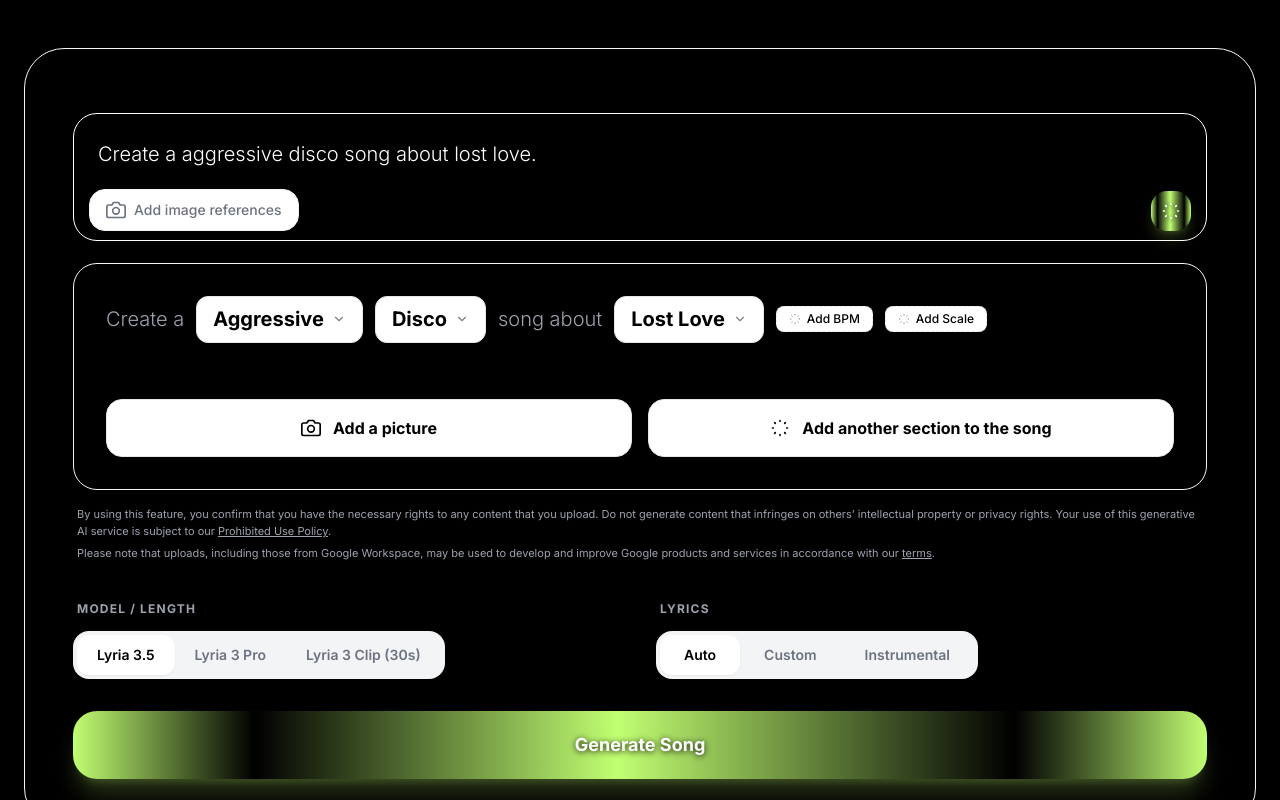
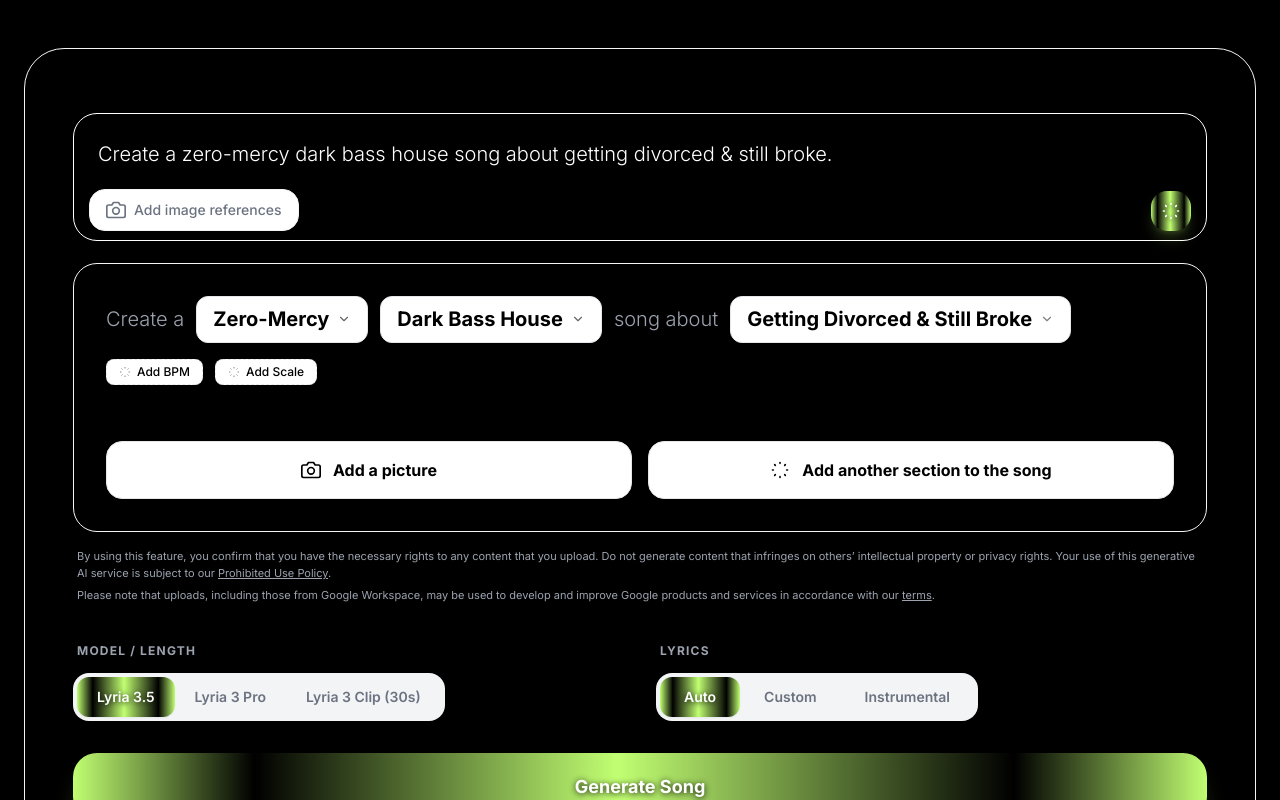
Before and after one commit to Tattzy25/Roasttyira, a React (Vite) app: page / in a window 1280 px wide. Shown: the top 800 px of the page. Built offline with nearby package versions, Linux system fonts and the light colour scheme.

Commit message:
updated styles

```diff
--- a/App.tsx
+++ b/App.tsx
@@ -337,7 +337,9 @@ const App: React.FC = () => {
                 <label className="text-xs font-bold uppercase tracking-widest text-gray-400 ml-1">Model / Length</label>
                 <div className="flex bg-gray-100 p-1 rounded-2xl w-fit">
                   {(['Lyria 3.5', 'Lyria 3 Pro', 'Lyria 3 Clip (30s)'] as Duration[]).map((opt) => (
-                    <button key={opt} onClick={() => setDuration(opt)} className={`px-5 py-2.5 rounded-xl text-sm font-semibold transition-all ${duration === opt ? 'bg-white shadow-sm text-black' : 'text-gray-500 hover:text-gray-800'}`}>{opt}</button>
+                    <button key={opt} onClick={() => setDuration(opt)} className={`px-5 py-2.5 rounded-xl text-sm font-semibold transition-all ${duration === opt ? 'music-gradient text-white shadow-sm' : 'text-gray-500 hover:text-gray-800'}`}>
+                      <span className={duration === opt ? 'drop-shadow-[0_1px_3px_rgba(0,0,0,0.9)]' : ''}>{opt}</span>
+                    </button>
                   ))}
                 </div>
               </div>
@@ -345,7 +347,9 @@ const App: React.FC = () => {
                 <label className="text-xs font-bold uppercase tracking-widest text-gray-400 ml-1">Lyrics</label>
                 <div className="flex bg-gray-100 p-1 rounded-2xl w-fit">
                   {(['Auto', 'Custom', 'Instrumental'] as LyricsOption[]).map((opt) => (
-                    <button key={opt} onClick={() => setLyricsOption(opt)} className={`px-6 py-2.5 rounded-xl text-sm font-semibold transition-all ${lyricsOption === opt ? 'bg-white shadow-sm text-black' : 'text-gray-500'}`}>{opt}</button>
+                    <button key={opt} onClick={() => setLyricsOption(opt)} className={`px-6 py-2.5 rounded-xl text-sm font-semibold transition-all ${lyricsOption === opt ? 'music-gradient text-white shadow-sm' : 'text-gray-500 hover:text-gray-800'}`}>
+                      <span className={lyricsOption === opt ? 'drop-shadow-[0_1px_3px_rgba(0,0,0,0.9)]' : ''}>{opt}</span>
+                    </button>
                   ))}
                 </div>
               </div>
@@ -456,6 +460,28 @@ const App: React.FC = () => {
                     <div className={`relative z-[30] flex transition-all duration-700 ease-in-out gap-6 items-center ${isExpanded ? 'flex-col md:flex-row mb-8' : 'flex-row'}`} onClick={() => !isExpanded && toggleExpand(result.id)} style={{ cursor: isExpanded ? 'default' : 'pointer' }}>
                       <div className={`relative shrink-0 transition-all duration-700 ease-in-out rounded-3xl overflow-hidden shadow-2xl ${isExpanded ? 'w-48 h-48 md:w-56 md:h-56' : 'w-16 h-16'}`}>
                         <img src={result.coverImageUrl || "https://model.tattty.com/ROASTTID-BEATZ.png"} alt={result.title || "Roasttid Beatz"} className="w-full h-full object-cover" />
+                        {result.audioUrl && !isEncoding && !isGenerating && (
+                          <button
+                            onClick={(e) => {
+                              e.stopPropagation();
+                              const audio = document.getElementById(`audio-${result.id}`) as HTMLAudioElement | null;
+                              if (audio) {
+                                if (audio.paused) audio.play();
+                                else audio.pause();
+                              }
+                            }}
+                            className="absolute inset-0 bg-black/20 hover:bg-black/40 transition-all flex items-center justify-center group/play"
+                            aria-label={isResultPlaying === result.id ? "Pause song" : "Play song"}
+                          >
+                            <div className={`${isExpanded ? 'w-16 h-16' : 'w-10 h-10'} bg-white/90 backdrop-blur rounded-full flex items-center justify-center text-black shadow-xl transition-transform group-hover/play:scale-110 active:scale-95`}>
+                              {isResultPlaying === result.id ? (
+                                <Icons.Pause className={isExpanded ? 'w-8 h-8' : 'w-5 h-5'} />
+                              ) : (
+                                <Icons.Play className={isExpanded ? 'w-8 h-8 ml-1' : 'w-5 h-5 ml-0.5'} />
+                              )}
+                            </div>
+                          </button>
+                        )}
                         {(isEncoding || isGenerating) && <div className="absolute inset-0 bg-black/60 backdrop-blur-[2px] flex items-center justify-center"><Icons.Loading className={`${isExpanded ? 'w-12 h-12' : 'w-6 h-6'} text-[#c1ff72] animate-spin`} /></div>}
                       </div>
 
@@ -533,7 +559,7 @@ const App: React.FC = () => {
                         <div className="pt-4 pb-2">
                           <div className="space-y-3">
                             <label className="text-[10px] font-bold uppercase tracking-widest text-gray-400 ml-1">Composition Lyrics</label>
-                            <div className="bg-[#000000] border border-gray-100 rounded-[32px] p-8 h-[240px] overflow-y-auto text-base text-[#ffffff] italic whitespace-pre-wrap font-serif shadow-inner custom-scrollbar">{result.lyrics ? cleanLyricsForDisplay(result.lyrics) : (isGenerating ? "Synthesizing narrative..." : "Instrumental")}</div>
+                            <div className="bg-[#000000] border border-gray-100 rounded-[32px] p-8 h-[240px] overflow-y-auto text-[32px] leading-[40px] text-center text-[#ffffff] italic whitespace-pre-wrap font-serif shadow-inner custom-scrollbar">{result.lyrics ? cleanLyricsForDisplay(result.lyrics) : (isGenerating ? "Synthesizing narrative..." : "Instrumental")}</div>
                           </div>
                         </div>
                       </div>
--- a/constants.tsx
+++ b/constants.tsx
@@ -13,12 +13,12 @@ import { ExampleSong } from './types';
  * Provides predefined lists of musical attributes to help users construct prompts.
  */
 export const PROMPT_HELPER_CONFIG = {
-  moods: ['Epic', 'Groovy', 'Melancholic', 'Aggressive', 'Ethereal', 'Uplifting', 'Cinematic', 'Nostalgic', 'Energetic', 'Dreamy', 'Dark', 'Hopeful', 'Mysterious', 'Playful', 'Tense', 'Serene'],
-  genders: ['Lo-fi', 'Rock', 'Disco', 'Robot', 'Metal', 'Choir', 'Rap', 'Jazz', 'Synthwave', 'Classical', 'Techno', 'Folk', 'R&B', 'Country', 'Ambient'],
-  themes: ['Midnight City', 'Lost Love', 'Galaxy Exploration', 'Morning Coffee', 'Cyberpunk Future', 'Ocean Waves', 'Digital Dreams', 'Summer Sunset', 'Neon Rain', 'Deep Space', 'Ancient Ruins', 'Mountain Peak', 'Urban Jungle', 'Time Travel', 'Winter Solstice'],
+  moods: ['Unhinged', 'Ruthless', 'Petty & Toxic', 'Zero-Mercy', 'Savage', 'Diabolical', 'Feral', 'Cold-Blooded', 'Passive-Aggressive', 'Drunk & Loud', 'Bitter & Petty', 'Menacing', 'Chaotic', 'Deadpan Sarcastic', 'Delusional', 'Unapologetic'],
+  genders: ['Heavy 808 Diss Rap', 'Underground Boom Bap', 'Dark Bass House', 'Aggressive Phonk', 'Silky Toxic 90s R&B', 'Heartbreak Outlaw Country', '2000s Pop-Punk Meltdown', 'Petty Gospel Choir', 'Dark Villain Trap', 'Dramatic Opera Diss', 'Spoken-Word Slam Roast', 'Mariachi Breakup Ballad', 'Industrial Metal', 'Sleazy Disco Funk', 'Sarcastic Piano Ballad'],
+  themes: ['Your Fucked-Up Birthday', 'Getting Divorced & Still Broke', 'Fantasy Football Last Place', 'The Money You Still Owe Me', 'Gold Diggin Bitch', 'Getting Fired On Your Day Off', 'Fake Clout-Chasing Friends', 'Texting Your Toxic Ex at 4:32AM', 'Your 24% APR Car Payment', 'Peaking in High School', 'Your Delusional Situationship', 'Being the Biggest Flake Alive', 'Getting Ghosted Again', 'Ruining the Group Chat', 'Your Retarded Life Decisions'],
   timestamps: ['0:10', '0:20', '0:30', '0:45', '1:00', '1:15', '1:30', '2:00'],
   bpms: ['80 BPM', '100 BPM', '120 BPM', '128 BPM', '140 BPM', '160 BPM', '172 BPM'],
-  scales: ['C Major', 'A Minor', 'G Major', 'E Minor', 'D Minor', 'F Major', 'Blues Scale', 'Phrygian']
+  scales: ['Evil Villain Key', 'Dark & Menacing Key', 'Fake Happy Party Key', 'Heartbroken Sad Key', 'Horror Movie Tension', 'Grimy Street Blues', 'Dramatic Funeral Key', 'Drug Addict Clown Key']
 };
 
 export const EXAMPLE_SONGS: ExampleSong[] = [
--- a/src/components/PromptBuilder.tsx
+++ b/src/components/PromptBuilder.tsx
@@ -113,7 +113,7 @@ export const PromptBuilder: React.FC<PromptBuilderProps> = ({
                 updateHelperSection(sectionId, { [type]: opt });
                 setActiveSelector(null);
               }}
-              className={`w-full text-left px-4 py-2 rounded-xl text-sm transition-colors ${currentValue === opt ? 'bg-gray-100 text-[#000000] font-bold' : 'hover:bg-gray-50 text-[#000000]'}`}
+              className={`w-full text-left px-4 py-2 rounded-xl text-sm transition-colors ${currentValue === opt ? 'bg-[#000000] text-[#ffffff] font-bold' : 'text-[#000000] hover:bg-[#000000] hover:text-[#ffffff]'}`}
             >
               {opt}
             </button>
@@ -168,12 +168,12 @@ export const PromptBuilder: React.FC<PromptBuilderProps> = ({
         {value ? (
           <button
             onClick={(e) => { e.stopPropagation(); setActiveSelector(activeSelector?.sectionId === s.id && activeSelector?.type === type ? null : { sectionId: s.id, type }); }}
-            className={`px-3 py-1 bg-white border rounded-lg text-[#000000] font-bold shadow-sm flex items-center gap-2 hover:border-[#c1ff72] transition-all text-sm group/pill ${activeSelector?.sectionId === s.id && activeSelector?.type === type ? 'border-[#c1ff72] ring-2 ring-[#c1ff72]/60' : 'border-gray-200'}`}
+            className={`px-3 py-1 border rounded-lg font-bold shadow-sm flex items-center gap-2 hover:bg-[#000000] hover:text-[#ffffff] hover:border-[#ffffff] hover:ring-2 hover:ring-[#ffffff] transition-all text-sm group/pill ${activeSelector?.sectionId === s.id && activeSelector?.type === type ? 'bg-[#000000] text-[#ffffff] border-[#ffffff] ring-2 ring-[#ffffff]' : 'bg-white text-[#000000] border-gray-200'}`}
           >
-            {value} <Icons.ChevronDown className="w-3 h-3 opacity-50" />
+            {value} <Icons.ChevronDown className="w-3 h-3 opacity-60" />
             <span
               onClick={(e) => { e.stopPropagation(); updateHelperSection(s.id, { [type]: undefined }); }}
-              className="ml-1 text-gray-400 hover:text-red-400 transition-colors"
+              className="ml-1 text-gray-400 group-hover/pill:text-white/70 hover:!text-red-400 transition-colors"
             >
               <Icons.X className="w-3.5 h-3.5" />
             </span>
@@ -181,7 +181,7 @@ export const PromptBuilder: React.FC<PromptBuilderProps> = ({
         ) : (
           <button
             onClick={(e) => { e.stopPropagation(); setActiveSelector(activeSelector?.sectionId === s.id && activeSelector?.type === type ? null : { sectionId: s.id, type }); }}
-            className={`px-3 py-1 bg-white border border-dashed rounded-lg text-[#000000] font-medium hover:border-[#c1ff72] hover:text-[#000000] transition-all text-xs flex items-center gap-1.5 ${activeSelector?.sectionId === s.id && activeSelector?.type === type ? 'border-[#c1ff72] ring-2 ring-[#c1ff72]/60' : 'border-gray-200'}`}
+            className={`px-3 py-1 border border-dashed rounded-lg font-medium hover:bg-[#000000] hover:text-[#ffffff] hover:border-[#ffffff] hover:ring-2 hover:ring-[#ffffff] transition-all text-xs flex items-center gap-1.5 ${activeSelector?.sectionId === s.id && activeSelector?.type === type ? 'bg-[#000000] text-[#ffffff] border-[#ffffff] ring-2 ring-[#ffffff]' : 'bg-white text-[#000000] border-gray-200'}`}
           >
             <Icons.Sparkles className="w-3 h-3 opacity-50" />
             {label}
@@ -200,20 +200,20 @@ export const PromptBuilder: React.FC<PromptBuilderProps> = ({
             <>
               <span className="text-gray-400">Create a</span>
               <div className="relative">
-                <button onClick={(e) => { e.stopPropagation(); setActiveSelector(activeSelector?.sectionId === s.id && activeSelector?.type === 'mood' ? null : { sectionId: s.id, type: 'mood' }); }} className={`px-4 py-1.5 bg-white border rounded-xl text-[#000000] font-bold shadow-sm flex items-center gap-2 hover:border-[#c1ff72] transition-all ${activeSelector?.sectionId === s.id && activeSelector?.type === 'mood' ? 'border-[#c1ff72] ring-2 ring-[#c1ff72]/60' : 'border-gray-200'}`}>
-                  {s.mood} <Icons.ChevronDown className="w-3.5 h-3.5 opacity-50" />
+                <button onClick={(e) => { e.stopPropagation(); setActiveSelector(activeSelector?.sectionId === s.id && activeSelector?.type === 'mood' ? null : { sectionId: s.id, type: 'mood' }); }} className={`px-4 py-1.5 border rounded-xl font-bold shadow-sm flex items-center gap-2 hover:bg-[#000000] hover:text-[#ffffff] hover:border-[#ffffff] hover:ring-2 hover:ring-[#ffffff] transition-all ${activeSelector?.sectionId === s.id && activeSelector?.type === 'mood' ? 'bg-[#000000] text-[#ffffff] border-[#ffffff] ring-2 ring-[#ffffff]' : 'bg-white text-[#000000] border-gray-200'}`}>
+                  {s.mood} <Icons.ChevronDown className="w-3.5 h-3.5 opacity-60" />
                 </button>
                 {renderSelector(s.id, 'mood')}
               </div>
               <div className="relative">
-                <button onClick={(e) => { e.stopPropagation(); setActiveSelector(activeSelector?.sectionId === s.id && activeSelector?.type === 'gender' ? null : { sectionId: s.id, type: 'gender' }); }} className={`px-4 py-1.5 bg-white border rounded-xl text-[#000000] font-bold shadow-sm flex items-center gap-2 hover:border-[#c1ff72] transition-all ${activeSelector?.sectionId === s.id && activeSelector?.type === 'gender' ? 'border-[#c1ff72] ring-2 ring-[#c1ff72]/60' : 'border-gray-200'}`}>
-                  {s.gender} <Icons.ChevronDown className="w-3.5 h-3.5 opacity-50" />
+                <button onClick={(e) => { e.stopPropagation(); setActiveSelector(activeSelector?.sectionId === s.id && activeSelector?.type === 'gender' ? null : { sectionId: s.id, type: 'gender' }); }} className={`px-4 py-1.5 border rounded-xl font-bold shadow-sm flex items-center gap-2 hover:bg-[#000000] hover:text-[#ffffff] hover:border-[#ffffff] hover:ring-2 hover:ring-[#ffffff] transition-all ${activeSelector?.sectionId === s.id && activeSelector?.type === 'gender' ? 'bg-[#000000] text-[#ffffff] border-[#ffffff] ring-2 ring-[#ffffff]' : 'bg-white text-[#000000] border-gray-200'}`}>
+                  {s.gender} <Icons.ChevronDown className="w-3.5 h-3.5 opacity-60" />
                 </button>
                 {renderSelector(s.id, 'gender')}
               </div>
               <span className="text-gray-400">song about</span>
               <div className="relative">
-                <button onClick={(e) => { e.stopPropagation(); setActiveSelector(activeSelector?.sectionId === s.id && activeSelector?.type === 'theme' ? null : { sectionId: s.id, type: 'theme' }); }} className={`px-4 py-1.5 bg-white border rounded-xl text-[#000000] font-bold shadow-sm flex items-center gap-2 hover:border-[#c1ff72] transition-all ${activeSelector?.sectionId === s.id && activeSelector?.type === 'theme' ? 'border-[#c1ff72] ring-2 ring-[#c1ff72]/60' : 'border-gray-200'}`}>
+                <button onClick={(e) => { e.stopPropagation(); setActiveSelector(activeSelector?.sectionId === s.id && activeSelector?.type === 'theme' ? null : { sectionId: s.id, type: 'theme' }); }} className={`px-4 py-1.5 border rounded-xl font-bold shadow-sm flex items-center gap-2 hover:bg-[#000000] hover:text-[#ffffff] hover:border-[#ffffff] hover:ring-2 hover:ring-[#ffffff] transition-all ${activeSelector?.sectionId === s.id && activeSelector?.type === 'theme' ? 'bg-[#000000] text-[#ffffff] border-[#ffffff] ring-2 ring-[#ffffff]' : 'bg-white text-[#000000] border-gray-200'}`}>
                   {s.theme} <Icons.ChevronDown className="w-3.5 h-3.5 opacity-50" />
                 </button>
                 {renderSelector(s.id, 'theme')}
@@ -225,20 +225,20 @@ export const PromptBuilder: React.FC<PromptBuilderProps> = ({
             <>
               <span className="text-gray-400">[From </span>
               <div className="relative">
-                <button onClick={(e) => { e.stopPropagation(); setActiveSelector(activeSelector?.sectionId === s.id && activeSelector?.type === 'timestamp' ? null : { sectionId: s.id, type: 'timestamp' }); }} className={`px-3 py-1 bg-white border rounded-lg text-[#000000] font-bold shadow-sm flex items-center gap-2 hover:border-[#c1ff72] transition-all text-sm ${activeSelector?.sectionId === s.id && activeSelector?.type === 'timestamp' ? 'border-[#c1ff72] ring-2 ring-[#c1ff72]/60' : 'border-gray-200'}`}>
-                  {s.timestamp} <Icons.ChevronDown className="w-3 h-3 opacity-50" />
+                <button onClick={(e) => { e.stopPropagation(); setActiveSelector(activeSelector?.sectionId === s.id && activeSelector?.type === 'timestamp' ? null : { sectionId: s.id, type: 'timestamp' }); }} className={`px-3 py-1 border rounded-lg font-bold shadow-sm flex items-center gap-2 hover:bg-[#000000] hover:text-[#ffffff] hover:border-[#ffffff] hover:ring-2 hover:ring-[#ffffff] transition-all text-sm ${activeSelector?.sectionId === s.id && activeSelector?.type === 'timestamp' ? 'bg-[#000000] text-[#ffffff] border-[#ffffff] ring-2 ring-[#ffffff]' : 'bg-white text-[#000000] border-gray-200'}`}>
+                  {s.timestamp} <Icons.ChevronDown className="w-3 h-3 opacity-60" />
                 </button>
                 {renderSelector(s.id, 'timestamp')}
               </div>
               <span className="text-gray-400">] the song transitions to a </span>
               <div className="relative">
-                <button onClick={(e) => { e.stopPropagation(); setActiveSelector(activeSelector?.sectionId === s.id && activeSelector?.type === 'mood' ? null : { sectionId: s.id, type: 'mood' }); }} className={`px-3 py-1 bg-white border rounded-lg text-[#000000] font-bold shadow-sm flex items-center gap-2 hover:border-[#c1ff72] transition-all text-sm ${activeSelector?.sectionId === s.id && activeSelector?.type === 'mood' ? 'border-[#c1ff72] ring-2 ring-[#c1ff72]/60' : 'border-gray-200'}`}>
-                  {s.mood} <Icons.ChevronDown className="w-3 h-3 opacity-50" />
+                <button onClick={(e) => { e.stopPropagation(); setActiveSelector(activeSelector?.sectionId === s.id && activeSelector?.type === 'mood' ? null : { sectionId: s.id, type: 'mood' }); }} className={`px-3 py-1 border rounded-lg font-bold shadow-sm flex items-center gap-2 hover:bg-[#000000] hover:text-[#ffffff] hover:border-[#ffffff] hover:ring-2 hover:ring-[#ffffff] transition-all text-sm ${activeSelector?.sectionId === s.id && activeSelector?.type === 'mood' ? 'bg-[#000000] text-[#ffffff] border-[#ffffff] ring-2 ring-[#ffffff]' : 'bg-white text-[#000000] border-gray-200'}`}>
+                  {s.mood} <Icons.ChevronDown className="w-3 h-3 opacity-60" />
                 </button>
                 {renderSelector(s.id, 'mood')}
               </div>
               <div className="relative">
-                <button onClick={(e) => { e.stopPropagation(); setActiveSelector(activeSelector?.sectionId === s.id && activeSelector?.type === 'gender' ? null : { sectionId: s.id, type: 'gender' }); }} className={`px-3 py-1 bg-white border rounded-lg text-[#000000] font-bold shadow-sm flex items-center gap-2 hover:border-[#c1ff72] transition-all text-sm ${activeSelector?.sectionId === s.id && activeSelector?.type === 'gender' ? 'border-[#c1ff72] ring-2 ring-[#c1ff72]/60' : 'border-gray-200'}`}>
+                <button onClick={(e) => { e.stopPropagation(); setActiveSelector(activeSelector?.sectionId === s.id && activeSelector?.type === 'gender' ? null : { sectionId: s.id, type: 'gender' }); }} className={`px-3 py-1 border rounded-lg font-bold shadow-sm flex items-center gap-2 hover:bg-[#000000] hover:text-[#ffffff] hover:border-[#ffffff] hover:ring-2 hover:ring-[#ffffff] transition-all text-sm ${activeSelector?.sectionId === s.id && activeSelector?.type === 'gender' ? 'bg-[#000000] text-[#ffffff] border-[#ffffff] ring-2 ring-[#ffffff]' : 'bg-white text-[#000000] border-gray-200'}`}>
                   {s.gender} <Icons.ChevronDown className="w-3 h-3 opacity-50" />
                 </button>
                 {renderSelector(s.id, 'gender')}
```
